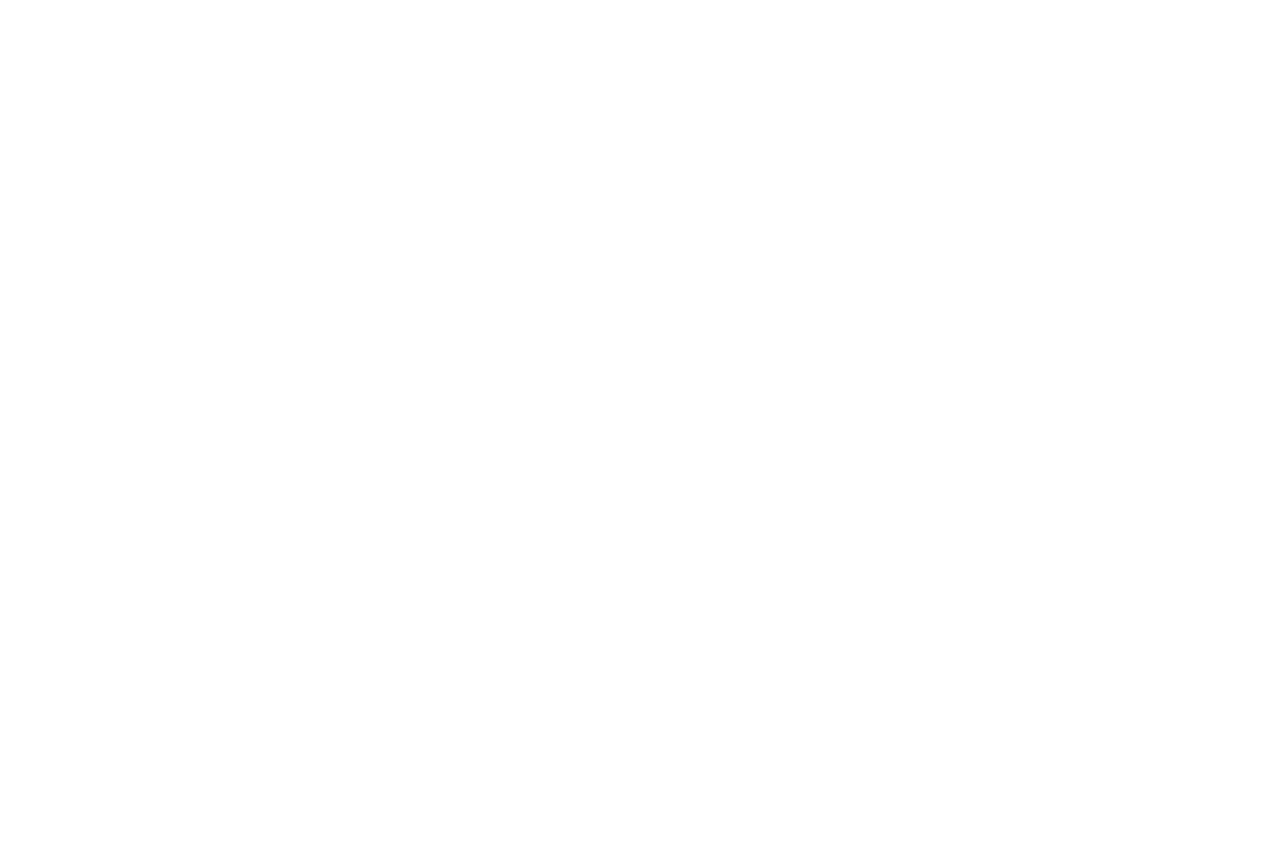
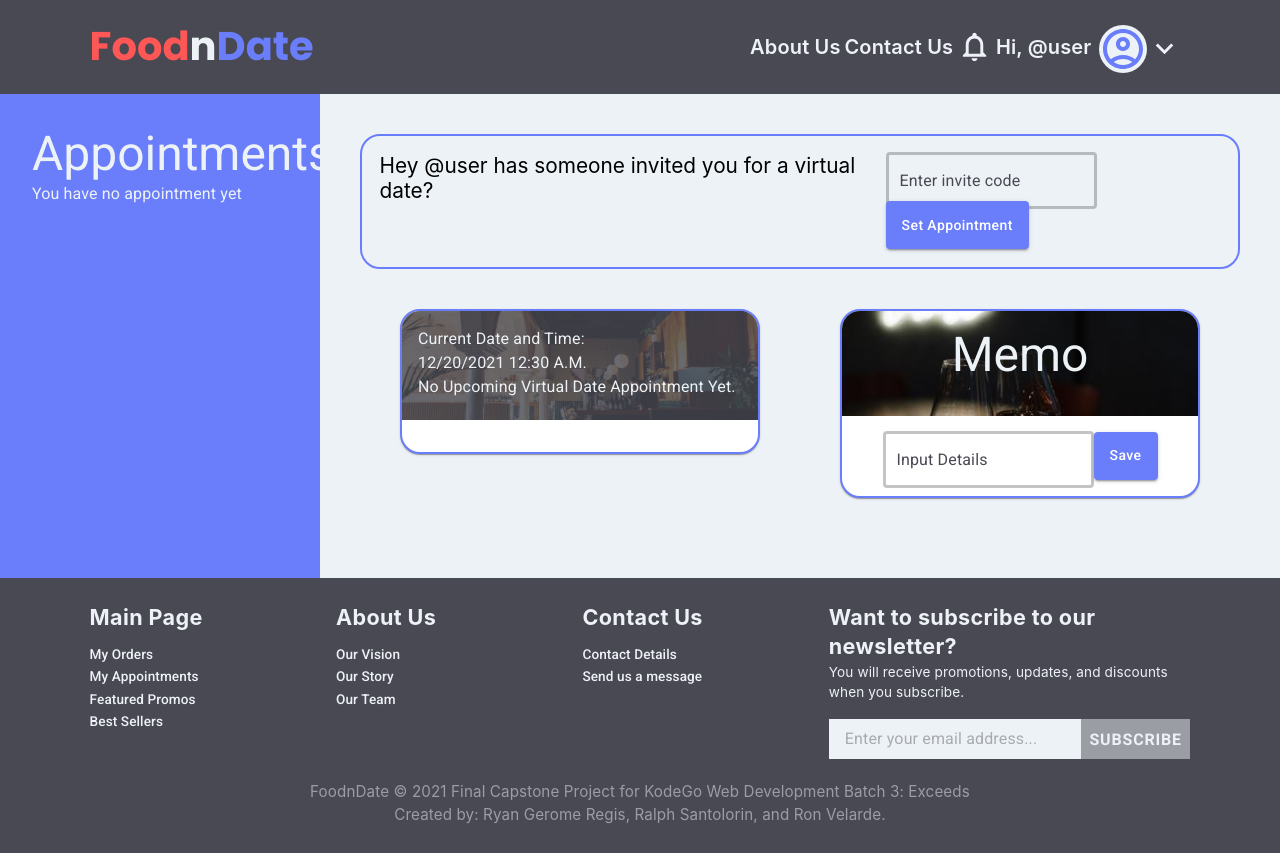
Before and after one commit to ryanregis/FoodnDate, a React (Vite) app in the folder client/: page /appointment in a window 1280 px wide. Before the commit this address had no page. Before the commit the page ends 800 px from the top, so only its background shows below. Built offline with nearby package versions, Linux system fonts and the light colour scheme.

Commit message:
Additional content for appoitnment page

```diff
--- a/client/src/App.jsx
+++ b/client/src/App.jsx
@@ -9,7 +9,7 @@ import { Login, Home, Admin } from "./pages";
 import ProtectedRoute from "./routes/ProtectedRoute";
 import AboutUs from "./pages/AboutUs";
 import ContactUs from "./pages/ContactUs";
-
+import Appointment from "./pages/Appointment";
 function App() {
   // const [isLoggedIn, setIsLoggedIn] = useState(false);
 
@@ -22,6 +22,7 @@ function App() {
           <Route path="/admin" element={[<Header />, <Admin />, <Footer />]} />
           <Route path="/about" element={[<Header />, <AboutUs/>, <Footer />]} />
           <Route path="/contact" element={[<Header />, <ContactUs/>, <Footer />]} />
+          <Route path="/appointment" element={[<Header />, <Appointment/>, <Footer />]} />
           {/* </Route> */}
           <Route path="/login" element={<Login />} />
         </Routes>
--- a/client/src/pages/Appointment.jsx
+++ b/client/src/pages/Appointment.jsx
@@ -0,0 +1,97 @@
+import React from 'react';
+import { Grid, ThemeProvider, Typography, Box, TextField, Button, Card, CardActionArea, CardContent } from '@mui/material';
+import { makeStyles } from '@mui/styles';
+import theme from '../Theme';
+
+import "../App.css";
+
+const useStyles = makeStyles (() => ({
+    setAppoint: {
+        borderRadius: '20px',
+        border: '2px solid #6A7EFC',
+        display: 'flex',
+        flexDirection: 'row',
+        justifyContent: 'center',
+        padding: '2%',
+        fontSize: 'clamp(1.3rem, 1vw, 2rem)',
+    },
+    fieldInput: {
+        height: 'clamp(3rem, 2vh, 3rem)'
+    },
+    calendarDesign: {
+        borderRadius: '20px',
+        border: '2px solid #6A7EFC',
+    },
+    memoDesign: {
+        display: 'flex',
+        flexDirection: 'row',
+        justifyContent: 'space-evenly',
+
+    }
+}))
+const Appointment = () => {
+    const classes = useStyles();
+    return (
+        <div>
+            <ThemeProvider theme={theme}>
+                <Grid container sx={{bgcolor: 'white.main'}}>
+                    <Grid item alignItems='stretch' sm={3} xs={12} p={4} sx={{bgcolor: 'secondary.main', color:'white.main'}}>
+                        <Box variant='contained'>
+                        <Typography variant='h3'>Appointments</Typography>
+                        <Typography variant='body1'>You have no appointment yet</Typography>
+                        </Box>
+                    </Grid>
+                    <Grid p={5} container sm={9} xs={12}>
+                        <Grid item sm={12} xs={12}>
+                            <Box className={classes.setAppoint}>
+                                Hey @user has someone invited you for a virtual date?
+                                <Box >
+                                    <form>
+                                        <TextField className={classes.fieldInput} variant='outlined' label='Enter invite code'  />
+                                        <Button className={classes.fieldInput} variant='contained' sx={{bgcolor:'secondary.main'}}>Set Appointment</Button>
+                                    </form>
+                                </Box>
+                            </Box>
+                        </Grid>
+
+                        <Grid p={5} item sm={6} xs={12}>
+                            <Card sx={{ maxWidth: '100%'}} className={classes.calendarDesign}>
+                                <CardActionArea>
+                                    <CardContent className='intro'>
+                                    <Typography gutterBottom variant="body1" component="div">
+                                        Current Date and Time: {<br/>}
+                                        12/20/2021 12:30 A.M. {<br/>}
+                                        No Upcoming Virtual Date Appointment Yet.
+                                    </Typography>
+                                    </CardContent>
+                                    <CardContent align='center'>
+
+                                    </CardContent>
+                                </CardActionArea>
+                            </Card>
+                        </Grid>
+                        <Grid p={5} item sm={6} xs={12}>
+                            <Card sx={{ maxWidth: '100%'}} className={classes.calendarDesign}>
+                                <CardActionArea>
+                                    <CardContent className='our-story'>
+                                    <Typography gutterBottom variant="h3" component="div" sx={{color:'white.main'}}>
+                                        Memo
+                                    </Typography>
+                                    </CardContent>
+                                    <CardContent className={classes.memoDesign}>
+                                        <form>
+                                            <TextField className={classes.fieldInput} variant='outlined' label='Input Details'  />
+                                            <Button className={classes.fieldInput} variant='contained' sx={{bgcolor:'secondary.main'}}>Save</Button>
+                                        </form>
+                                    </CardContent>
+                                </CardActionArea>
+                            </Card>
+                        </Grid>
+                    </Grid>
+                </Grid>
+            </ThemeProvider>
+        </div>
+    )
+}
+
+export default Appointment
```
